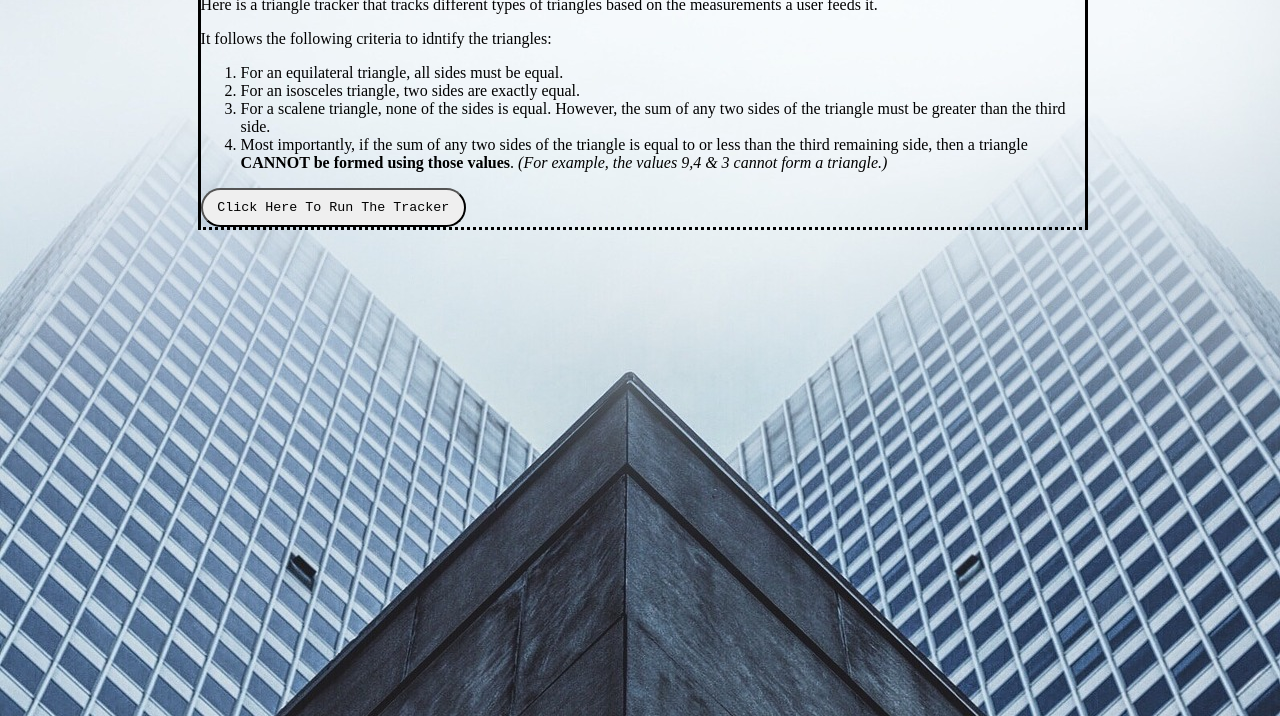
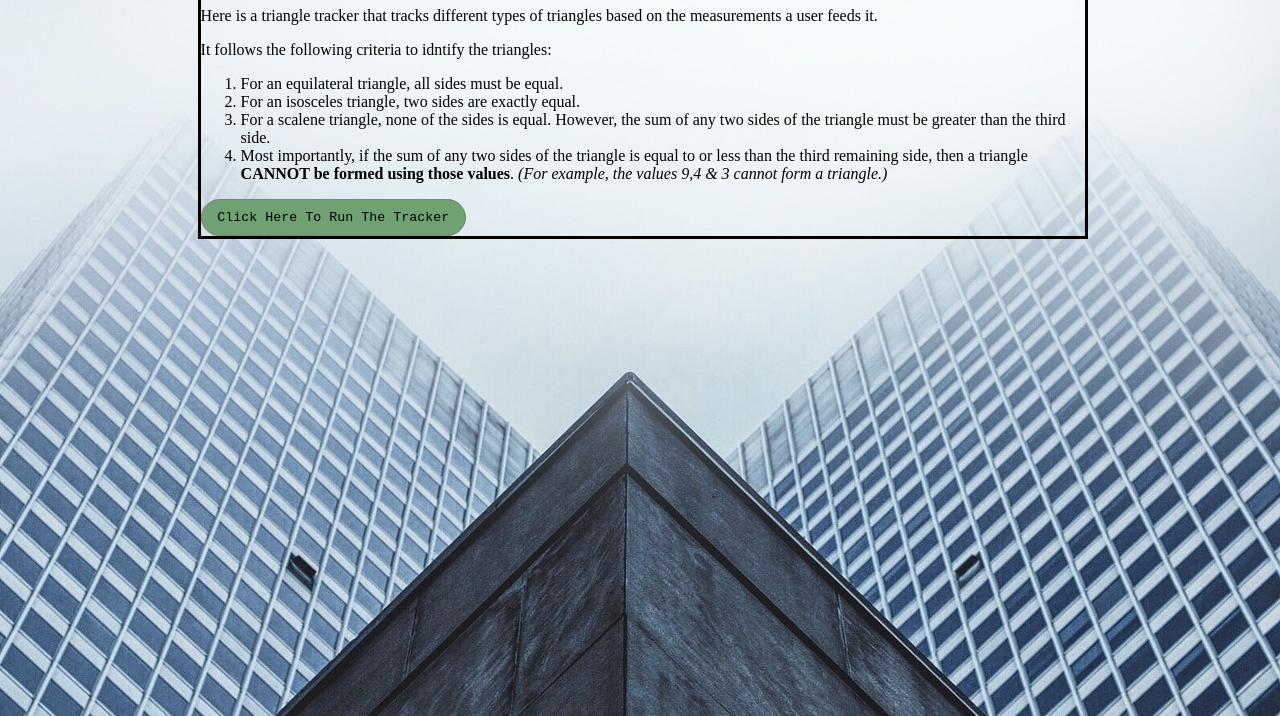
Before and after one commit to Omtatah/triangle-tracker, a plain HTML site: page HTML/index.html in a window 1280 px wide. Shown: the part 84-800 px from the top of the page. Drawn offline with Linux system fonts and the light colour scheme.

Commit message:
changed button color to green

```diff
--- a/CSS/triangles.css
+++ b/CSS/triangles.css
@@ -26,7 +26,7 @@ input {
   width: 30%;
   height: 40%;
   padding: 10px;
-  border: 1px gray solid
+  border: 1px gray solid;
   background-color: #4CAF50;} /* Green */
   font-size: 50px;
  }
@@ -34,10 +34,10 @@ input:hover{
   font-family:cursive;
 }
 .content{
-  border-radius: 00px
+  border-radius: 00px;
   border-top-style: solid;
   border-right-style: solid;
-  border-bottom-style: dotted;
+  border-bottom-style: solid;
   border-left-style: solid;
 }
 .button{
```
